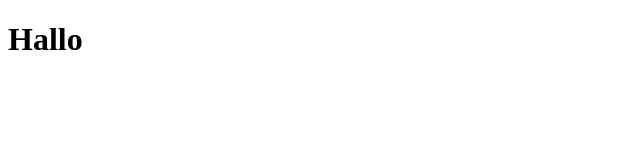
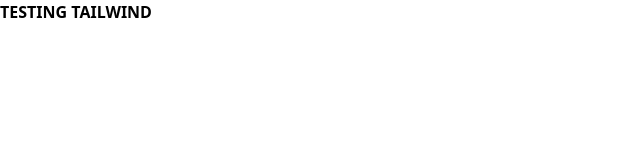
Before and after one commit to dzakyfzl/open_notepad, a website: page src/main/resources/templates/index.html in a window 1280 px wide. Shown: the whole page, without its empty margins (0-640 px from the left). Drawn offline with Linux system fonts and the light colour scheme.

Commit message:
Tailwind Installation

```diff
--- a/src/main/resources/static/css/input.css
+++ b/src/main/resources/static/css/input.css
@@ -0,0 +1 @@
+@import "tailwindcss";
--- a/src/main/resources/templates/index.html
+++ b/src/main/resources/templates/index.html
@@ -3,9 +3,10 @@
 <head>
     <meta charset="UTF-8">
     <meta name="viewport" content="width=device-width, initial-scale=1.0">
+    <link href="/css/output.css" rel="stylesheet">
     <title>Hello World</title>
 </head>
 <body>
-    <h1>Hallo</h1>
+    <h1 class= "font-extrabold">TESTING TAILWIND</h1>
 </body>
 </html>
```
Also changed, not shown: package.json (added, +15 -0 lines), src/main/resources/static/css/output.css (added), src/main/resources/static/css/style.css (deleted), 1 other file.
